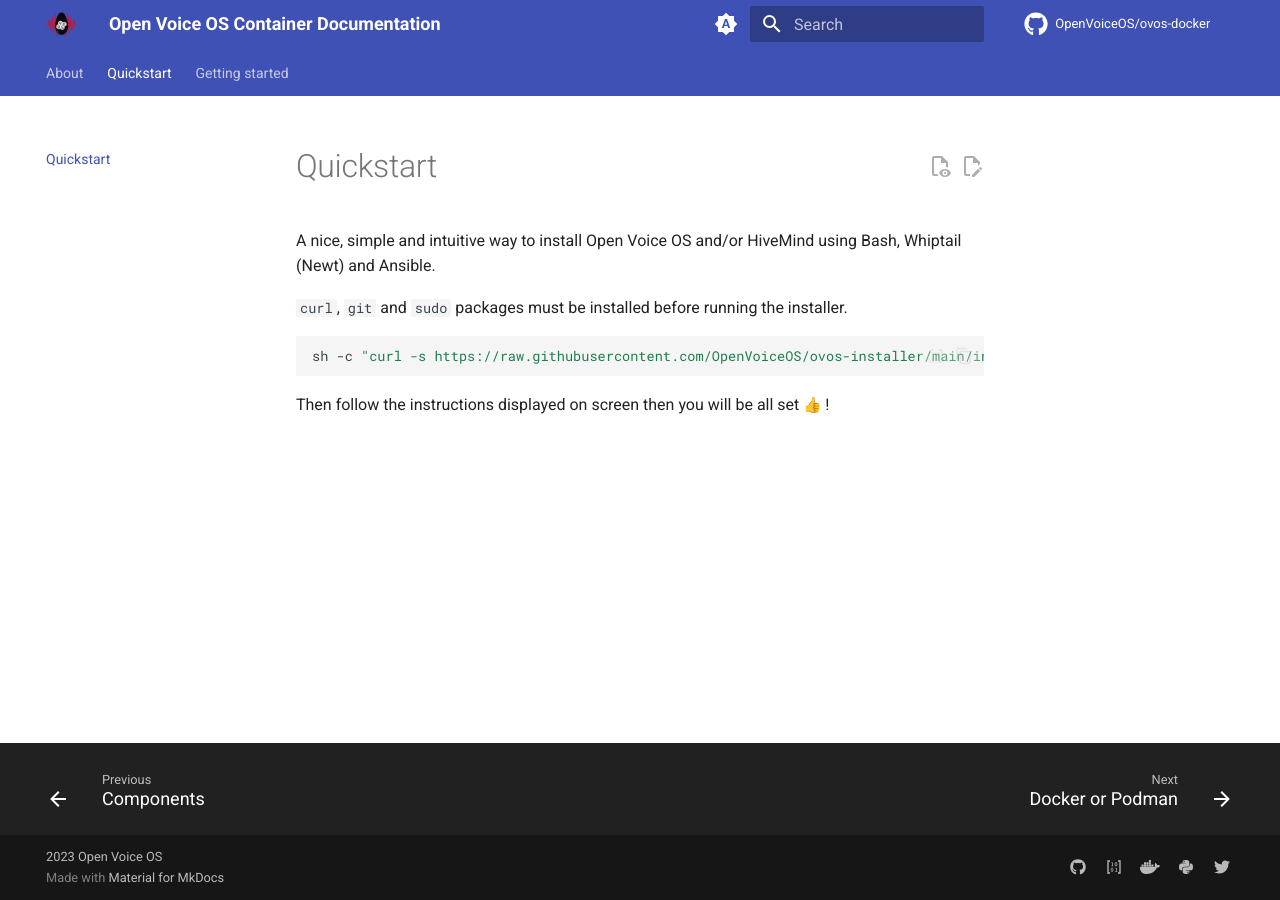
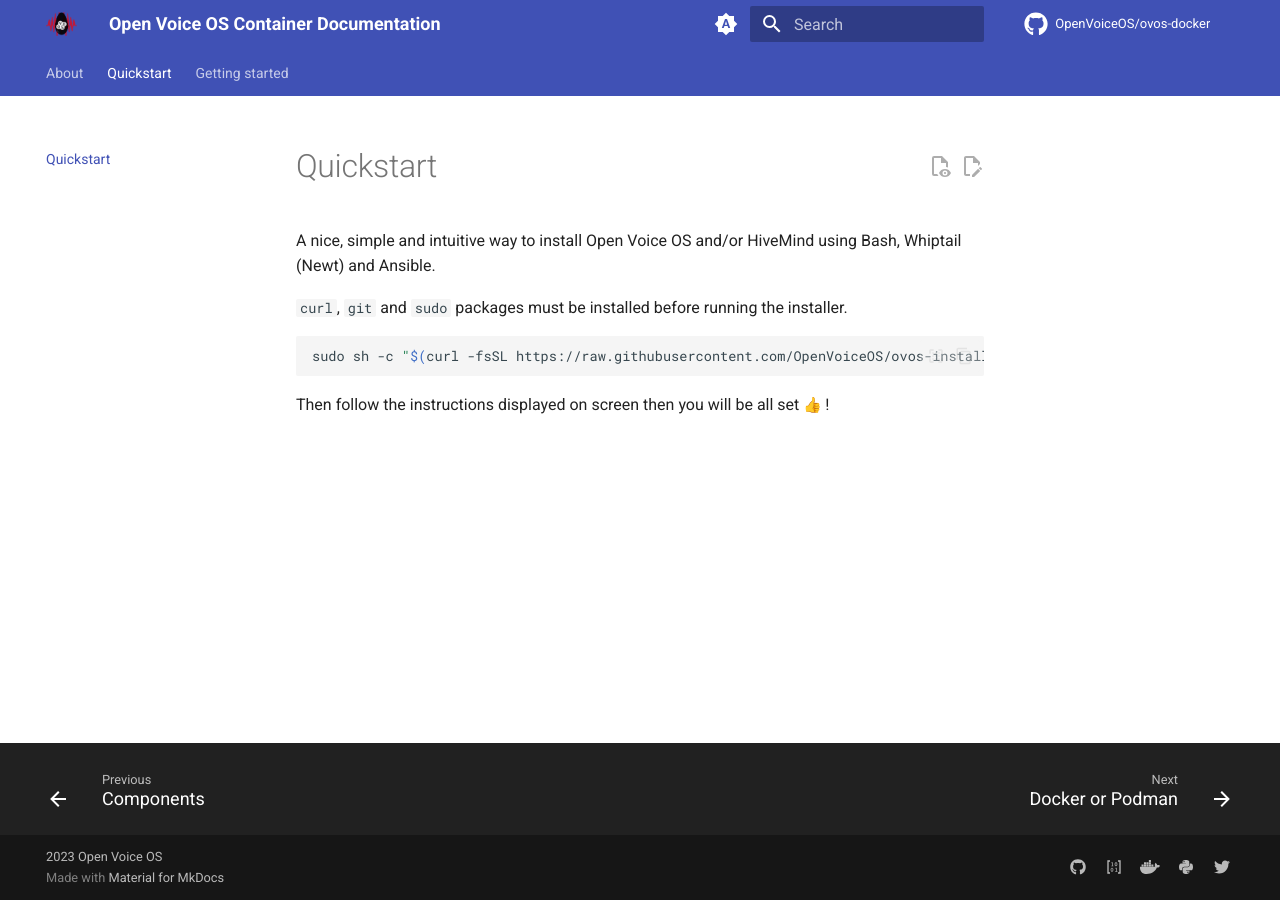
Before and after one commit to OpenVoiceOS/ovos-docker, an MkDocs documentation site: the page built from docs/quickstart.md, in a window 1280 px wide. Built offline with MkDocs 1.6.1 and Material for MkDocs 9.7.7, drawn with Linux system fonts in a browser that asks for light colours; emoji names are drawn with the system emoji font; plug-ins that fetch from the network failed and are left out; comment, search, counter and statistics services are not loaded.

````diff
--- a/docs/quickstart.md
+++ b/docs/quickstart.md
@@ -5,7 +5,7 @@ A nice, simple and intuitive way to install Open Voice OS and/or HiveMind using
 `curl`, `git` and `sudo` packages must be installed before running the installer.
 
 ```shell
-sh -c "curl -s https://raw.githubusercontent.com/OpenVoiceOS/ovos-installer/main/installer.sh -o installer.sh && chmod +x installer.sh && sudo ./installer.sh && rm installer.sh"
+sudo sh -c "$(curl -fsSL https://raw.githubusercontent.com/OpenVoiceOS/ovos-installer/main/installer.sh)"
 ```
 
 Then follow the instructions displayed on screen then you will be all set :thumbsup: !
````
Also changed, not shown: docs/getting-started/docker/cli.md (+0 -16 lines), docs/index.md (+5 -5 lines).
